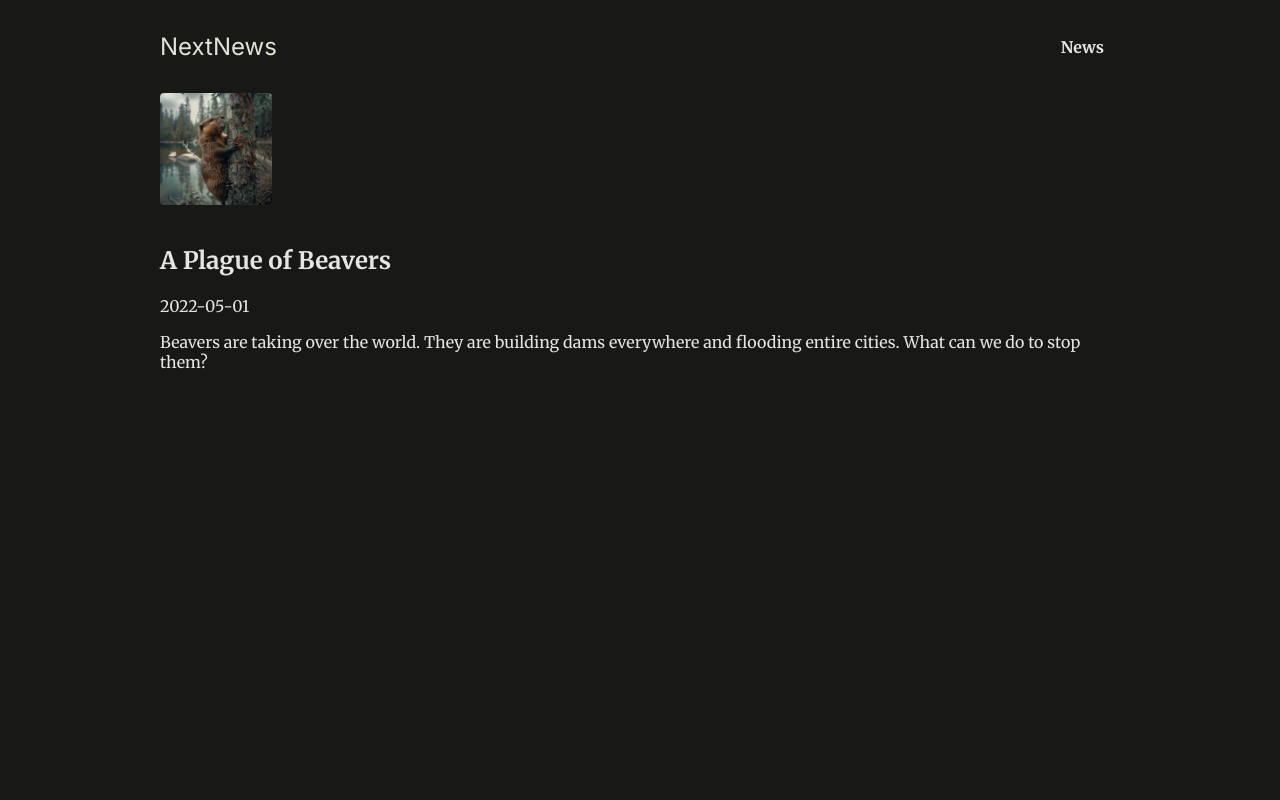
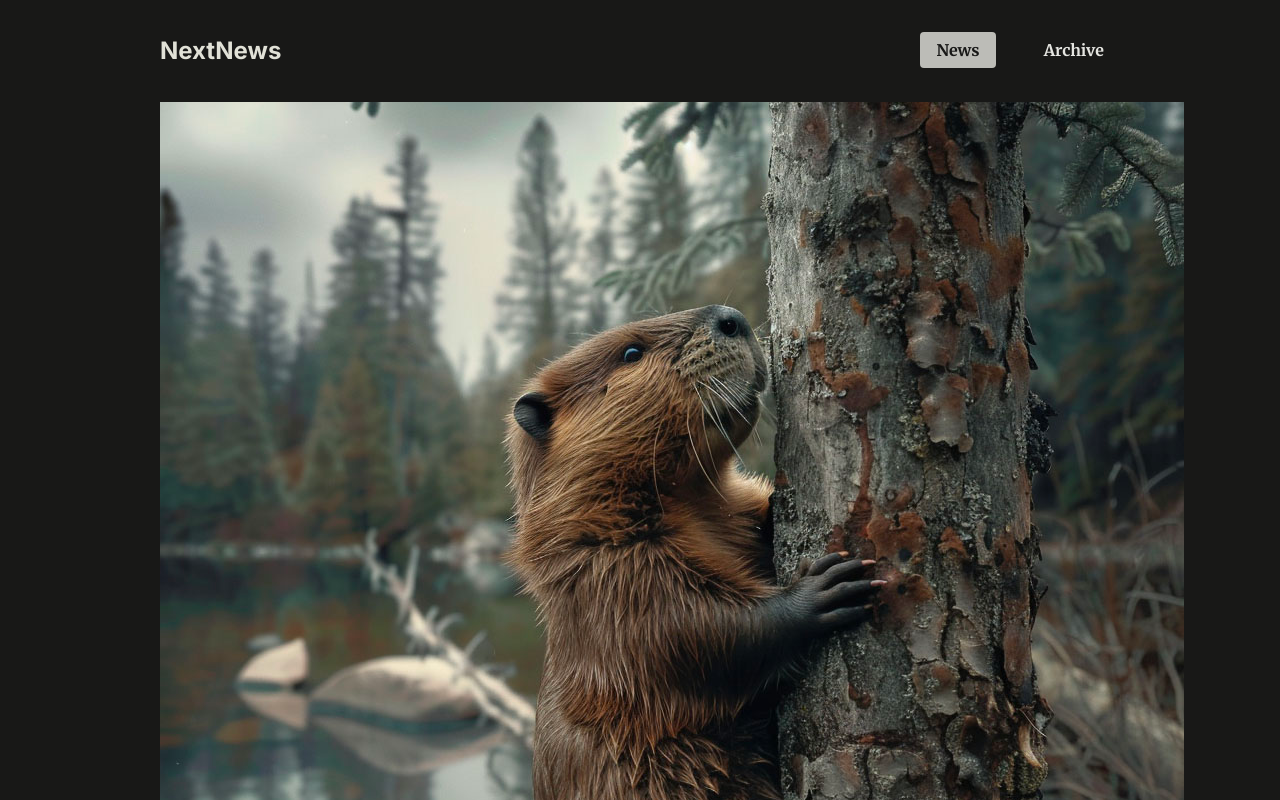
Before and after one commit to avvy-lavoienne/academind-section4, a Next.js app: page /news/beaver-plague in a window 1280 px wide. Shown: the top 800 px of the page. Built offline with nearby package versions, Linux system fonts and the light colour scheme.

Commit message:
end 147 fix

```diff
--- a/app/components/main-header.jsx
+++ b/app/components/main-header.jsx
@@ -1,5 +1,6 @@
 import Link from 'next/link'
-import React from 'react'
+import NavLink from './nav-link'
+
 
 const MainHeader = () => {
   return (
@@ -10,7 +11,10 @@ const MainHeader = () => {
       <nav>
         <ul>
           <li>
-            <Link href="/news">News</Link>
+            <NavLink href="/news">News</NavLink>
+          </li>
+          <li>
+            <NavLink href="/archive">Archive</NavLink>
           </li>
         </ul>
       </nav>
--- /dev/null
+++ b/app/components/nav-link.jsx
@@ -0,0 +1,17 @@
+'use client'
+
+import Link from 'next/link'
+import { usePathname } from 'next/navigation';
+import React from 'react'
+
+const NavLink = ({href, children}) => {
+    const path = usePathname();
+
+  return (
+    <Link href={href} className={path.startsWith(href) ? 'active' : ''}>
+        {children}
+    </Link>
+  )
+}
+
+export default NavLink
--- a/app/globals.css
+++ b/app/globals.css
@@ -2,22 +2,28 @@
 
 * {
   box-sizing: border-box;
+  margin: 0;
+  padding: 0;
 }
 
 html {
   font-family: 'Merriweather', serif;
+  scroll-behavior: smooth;
 }
 
 body {
-  margin: 0;
   background-color: #181817;
   color: #e5e5e1;
+  line-height: 1.6;
 }
 
 ul {
   list-style: none;
-  margin: 0;
-  padding: 0;
+}
+
+a {
+  text-decoration: none;
+  transition: all 0.3s ease-in-out;
 }
 
 #page {
@@ -26,6 +32,7 @@ ul {
   margin: 2rem auto;
 }
 
+/* Header */
 #main-header {
   display: flex;
   justify-content: space-between;
@@ -36,13 +43,12 @@ ul {
 #logo {
   font-family: 'Inter', sans-serif;
   font-size: 1.5rem;
-  border-radius: 4px;
+  font-weight: bold;
+  color: #e1e1d7;
 }
 
-#main-header #logo a,
-#main-header #logo a:hover {
-  color: #e1e1d7;
-  text-decoration: none;
+#main-header #logo a {
+  color: inherit;
 }
 
 #main-header ul {
@@ -52,7 +58,6 @@ ul {
 }
 
 #main-header ul a {
-  text-decoration: none;
   color: #e5e5e1;
   padding: 0.5rem 1rem;
   border-radius: 4px;
@@ -64,21 +69,23 @@ ul {
   color: #181817;
 }
 
+/* Home Section */
 #home {
+  text-align: center;
+  max-width: 50rem;
   margin: 3rem auto;
-  max-width: 50rem;
-  text-align: center;
 }
 
 #home img {
   width: 8rem;
   border-radius: 50%;
-  box-shadow: 0 0 10px 0 #181817;
+  box-shadow: 0 0 10px rgba(255, 255, 255, 0.2);
 }
 
 #home h1 {
   margin-top: 3rem;
   font-size: 2.5rem;
+  font-weight: bold;
 }
 
 #home p {
@@ -93,15 +100,14 @@ ul {
   background-color: #bcbcb7;
   color: #181817;
   border-radius: 4px;
-  text-decoration: none;
   font-weight: bold;
-  margin-top: 2rem;
 }
 
 #home a:hover {
   background-color: #e5e5e1;
 }
 
+/* News List */
 .news-list {
   display: grid;
   gap: 1rem;
@@ -114,10 +120,10 @@ ul {
   align-items: center;
   gap: 1.5rem;
   color: #e5e5e1;
-  text-decoration: none;
+  font-size: 1.2rem;
+  padding-bottom: 1rem;
   border-radius: 4px;
-  font-size: 1.2rem;
-  padding: 0 0 1rem 0;
+  transition: background 0.3s ease-in-out;
 }
 
 .news-list a img {
@@ -131,39 +137,31 @@ ul {
   background-color: #2d2d2b;
 }
 
+/* Modal */
 .modal-backdrop {
   position: fixed;
-  top: 0;
-  left: 0;
-  width: 100%;
-  height: 100%;
+  inset: 0;
   background-color: rgba(0, 0, 0, 0.85);
   display: flex;
   justify-content: center;
   align-items: center;
 }
 
-.news-article img {
-  width: 7rem;
-  margin-bottom: 1rem;
-  border-radius: 4px;
-}
-
 .modal {
   background-color: #bababa;
   padding: 2rem;
   border-radius: 4px;
-  border: none;
-  box-shadow: 0 0 10px 0 #181817;
   max-width: 50rem;
   width: 100%;
+  box-shadow: 0 0 10px rgba(0, 0, 0, 0.5);
 }
 
-.modal h2,
-.modal h1 {
+.modal h1,
+.modal h2 {
   margin: 0;
 }
 
+/* Archive */
 #archive-header ul {
   display: flex;
   gap: 1rem;
@@ -171,9 +169,7 @@ ul {
 }
 
 #archive-header ul a {
-  text-decoration: none;
   color: #b0b0a6;
-  border-radius: 4px;
   font-weight: bold;
   font-size: 1.25rem;
 }
@@ -189,7 +185,9 @@ ul {
   border-bottom: 2px solid #b0b0a6;
 }
 
+/* Error */
 .error {
   text-align: center;
   margin-top: 3rem;
+  font-size: 1.5rem;
 }
```
Also changed, not shown: app/archive/@archive/[[...filter]]/error.jsx (added, +12 -0 lines), app/archive/@archive/[[...filter]]/page.jsx (+8 -0 lines).
